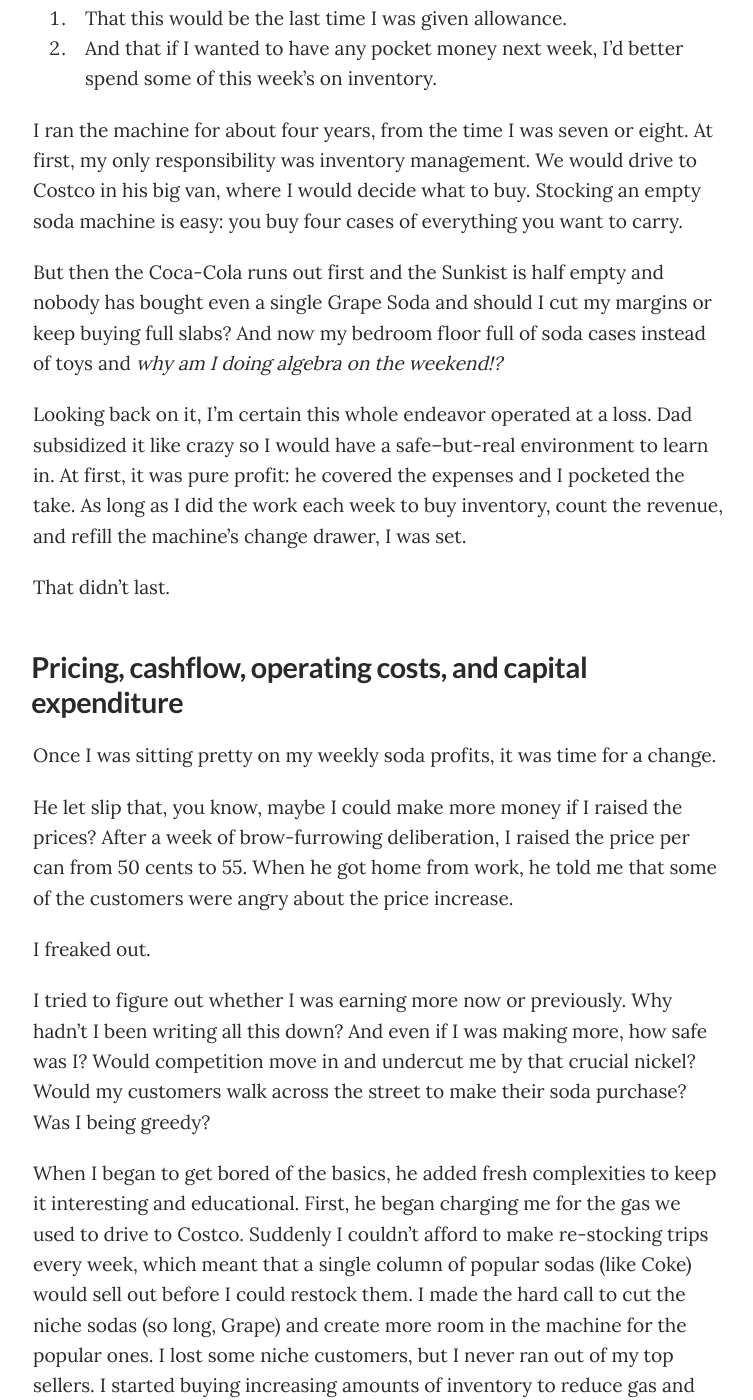
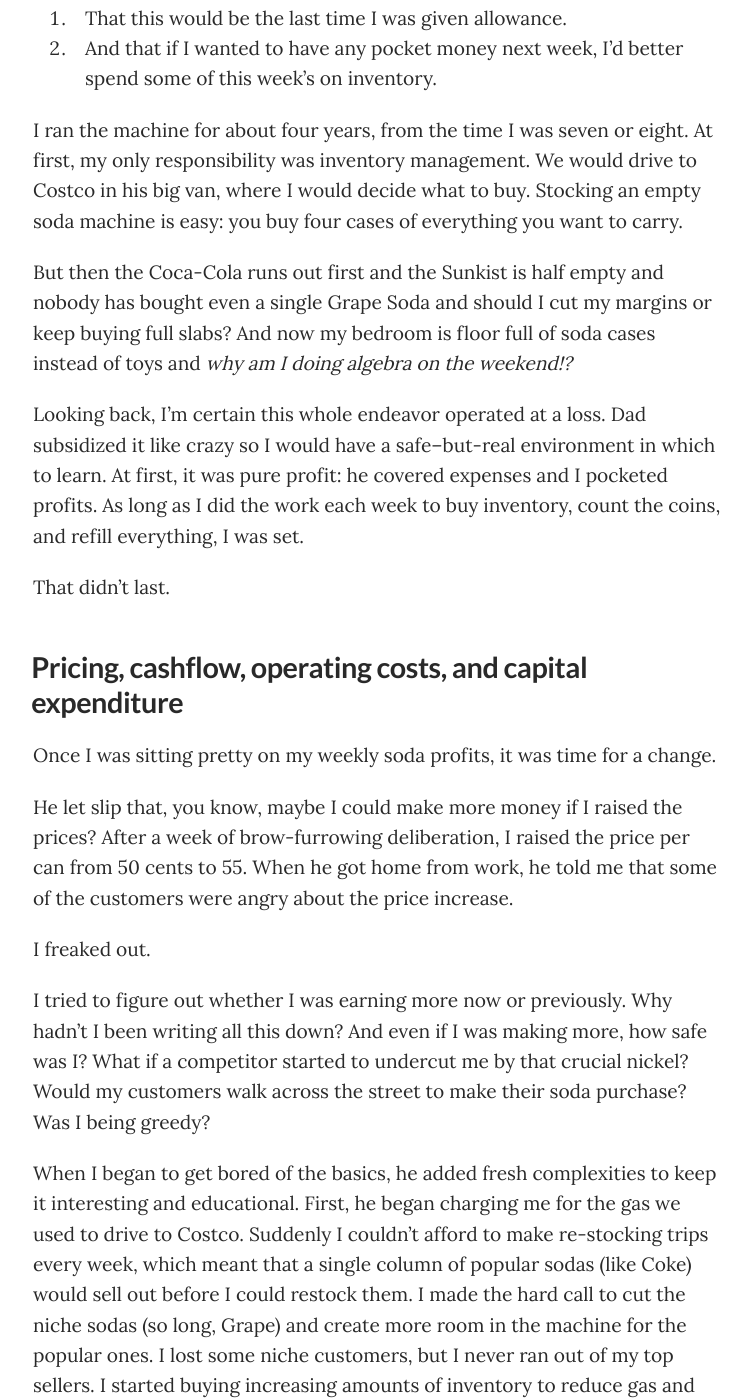
Before and after one commit to robfitz/robfitz.github.io, a Jekyll site: the page built from _posts/2011-10-28-my-dad-taught-me-cashflow-with-a-soda-machine.markdown, in a window 1280 px wide and 1400 px high, scrolled down 495 px. Shown: the whole window, without its empty margins (162-915 px from the left). Built offline with Jekyll 4.4.1, drawn with Linux system fonts in a browser that asks for light colours; some of the changed text lies outside the part shown.

Commit message:
Fixes typos and tightens some wording in the vending machine essay

```diff
--- a/_posts/2011-10-28-my-dad-taught-me-cashflow-with-a-soda-machine.markdown
+++ b/_posts/2011-10-28-my-dad-taught-me-cashflow-with-a-soda-machine.markdown
@@ -5,7 +5,7 @@
 categories: articles
 ---
 
-After a brief experiment in paying me to do chores, dad tried something really neat. It clearly took a bit of legwork, but maybe there are some transferable lessons for parents who'd like to lay an entrepreneurial foundation.
+After briefly experimenting with paying me to do chores, dad tried something really neat. It clearly took a bit of legwork, but maybe there are some transferable lessons for parents who'd like to lay an entrepreneurial foundation.
 
 He got me a vending machine.
 
@@ -16,9 +16,9 @@
 
 I ran the machine for about four years, from the time I was seven or eight. At first, my only responsibility was inventory management. We would drive to Costco in his big van, where I would decide what to buy. Stocking an empty soda machine is easy: you buy four cases of everything you want to carry.
 
-But then the Coca-Cola runs out first and the Sunkist is half empty and nobody has bought even a single Grape Soda and should I cut my margins or keep buying full slabs? And now my bedroom floor full of soda cases instead of toys and *why am I doing algebra on the weekend!?*
+But then the Coca-Cola runs out first and the Sunkist is half empty and nobody has bought even a single Grape Soda and should I cut my margins or keep buying full slabs? And now my bedroom is floor full of soda cases instead of toys and *why am I doing algebra on the weekend!?*
 
-Looking back on it, I’m certain this whole endeavor operated at a loss. Dad subsidized it like crazy so I would have a safe–but-real environment to learn in. At first, it was pure profit: he covered the expenses and I pocketed the take. As long as I did the work each week to buy inventory, count the revenue, and refill the machine's change drawer, I was set.
+Looking back, I’m certain this whole endeavor operated at a loss. Dad subsidized it like crazy so I would have a safe–but-real environment in which to learn. At first, it was pure profit: he covered expenses and I pocketed profits. As long as I did the work each week to buy inventory, count the coins, and refill everything, I was set.
 
 That didn’t last.
 
@@ -30,13 +30,13 @@
 
 I freaked out.
 
-I tried to figure out whether I was earning more now or previously. Why hadn’t I been writing all this down? And even if I was making more, how safe was I? Would competition move in and undercut me by that crucial nickel? Would my customers walk across the street to make their soda purchase? Was I being greedy?
+I tried to figure out whether I was earning more now or previously. Why hadn’t I been writing all this down? And even if I was making more, how safe was I? What if a competitor started to undercut me by that crucial nickel? Would my customers walk across the street to make their soda purchase? Was I being greedy?
 
 When I began to get bored of the basics, he added fresh complexities to keep it interesting and educational. First, he began charging me for the gas we used to drive to Costco. Suddenly I couldn’t afford to make re-stocking trips every week, which meant that a single column of popular sodas (like Coke) would sell out before I could restock them. I made the hard call to cut the niche sodas (so long, Grape) and create more room in the machine for the popular ones. I lost some niche customers, but I never ran out of my top sellers. I started buying increasing amounts of inventory to reduce gas and travel costs. I negotiated with my parents to expand my "warehouse" from my bedroom to our garage.
 
 He wondered aloud if it might be worth buying one of those automated coin-counting machines to speed up my weekly bank trip. I saved up and invested.
 
-He would bring me to the warehouse and have me do "market research" where I would sit across the building, keeping track of how often people walked past and bought something. It was great fun and made me feel that my pocket money was really mine.
+He would bring me to the warehouse and have me do "market research" where I would sit across the building, keeping track of how often people walked past and bought something. It was great fun and made me feel that my I was earning my pocket money from a real venture.
 
 And it gave me a little taste of the joys and vanities of ownership. I remember, on one of the research trips, watching someone drop a couple coins into my machine. As they were walking away I strutted over to it, inserted the stumpy circular key, unscrewed the tedious lock, and opened the front: “Yeah, that's right, I’ll be getting my soda for free -- I own this joint.”
 
```
